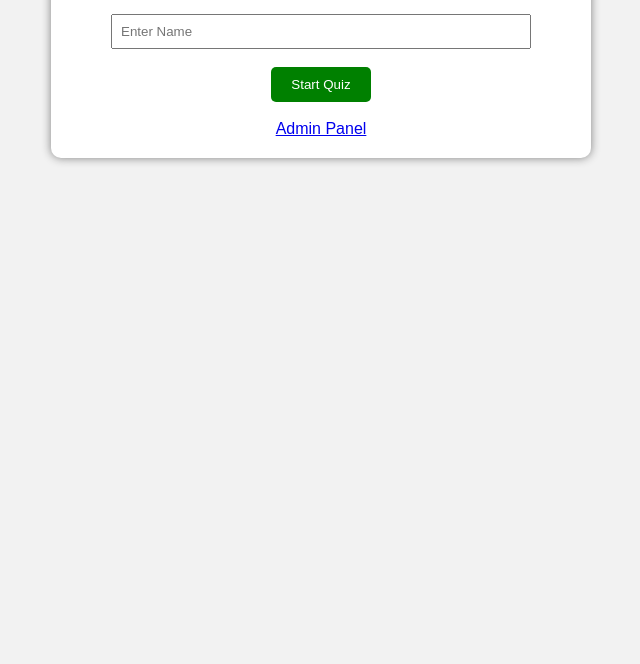
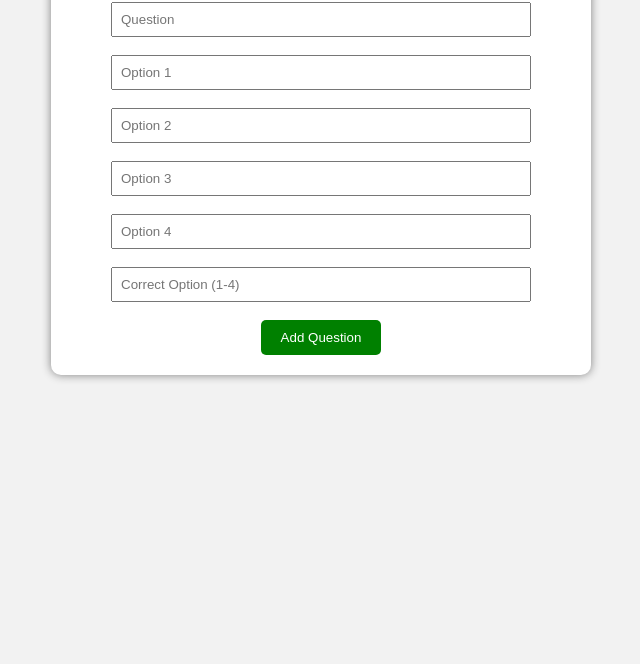
Before and after one commit to DOITGFD/Online-Quiz-System, a plain HTML site: page admin.html in a window 1280 px wide. Shown: the part 136-800 px from the top of the page, without its empty margins (319-959 px from the left). Drawn offline with Linux system fonts and the light colour scheme.

Commit message:
Update admin panel for adding quiz questions

```diff
--- a/admin.html
+++ b/admin.html
@@ -2,7 +2,7 @@
 <html>
 
 <head>
-    <title>Online Quiz Login</title>
+    <title>Admin Panel</title>
     <link rel="stylesheet" href="style.css">
 </head>
 
@@ -10,36 +10,63 @@
 
     <div class="container">
 
-        <h1 class="title">Online Quiz System</h1>
+        <h2 class="title">Add Question</h2>
 
-        <input type="text" id="username" name="username" class="input-field" placeholder="Enter Name" title="Enter your name to start the quiz">
+        <input type="text" id="q" name="question" class="input-field" placeholder="Question" title="Enter the quiz question">
 
         <br><br>
 
-        <button type="button" class="start-btn" title="Click to start the quiz" onclick="startQuiz()">
-Start Quiz
-</button>
+        <input type="text" id="o1" name="option1" class="input-field" placeholder="Option 1" title="Enter first option">
 
         <br><br>
 
-        <a href="admin.html" class="admin-link" title="Go to admin panel">
-Admin Panel
-</a>
+        <input type="text" id="o2" name="option2" class="input-field" placeholder="Option 2" title="Enter second option">
+
+        <br><br>
+
+        <input type="text" id="o3" name="option3" class="input-field" placeholder="Option 3" title="Enter third option">
+
+        <br><br>
+
+        <input type="text" id="o4" name="option4" class="input-field" placeholder="Option 4" title="Enter fourth option">
+
+        <br><br>
+
+        <input type="number" id="ans" name="answer" class="input-field" placeholder="Correct Option (1-4)" title="Enter the correct option number" min="1" max="4">
+
+        <br><br>
+
+        <button type="button" class="add-btn" title="Click to add question" onclick="addQuestion()">
+Add Question
+</button>
 
     </div>
 
     <script>
-        function startQuiz() {
+        function addQuestion() {
 
-            var name = document.getElementById("username").value;
+            var q = document.getElementById("q").value;
 
-            if (name == "") {
-                alert("Enter your name");
-                return;
-            }
+            var options = [
+                document.getElementById("o1").value,
+                document.getElementById("o2").value,
+                document.getElementById("o3").value,
+                document.getElementById("o4").value
+            ];
 
-            localStorage.setItem("username", name);
-            window.location.href = "quiz.html";
+            var ans = document.getElementById("ans").value;
+
+            var questions = JSON.parse(localStorage.getItem("questions")) || [];
+
+            questions.push({
+                question: q,
+                options: options,
+                answer: ans
+            });
+
+            localStorage.setItem("questions", JSON.stringify(questions));
+
+            alert("Question Added");
 
         }
     </script>
```
